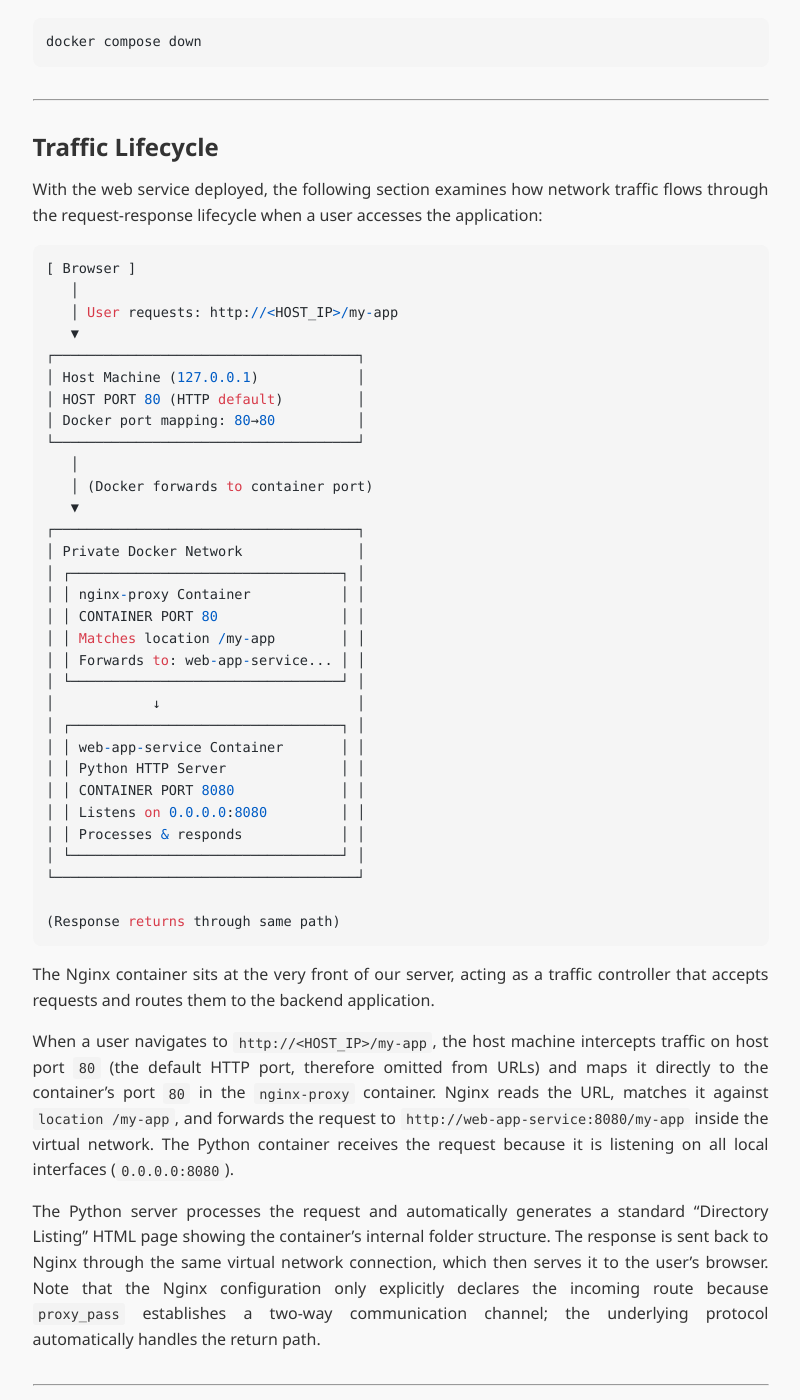
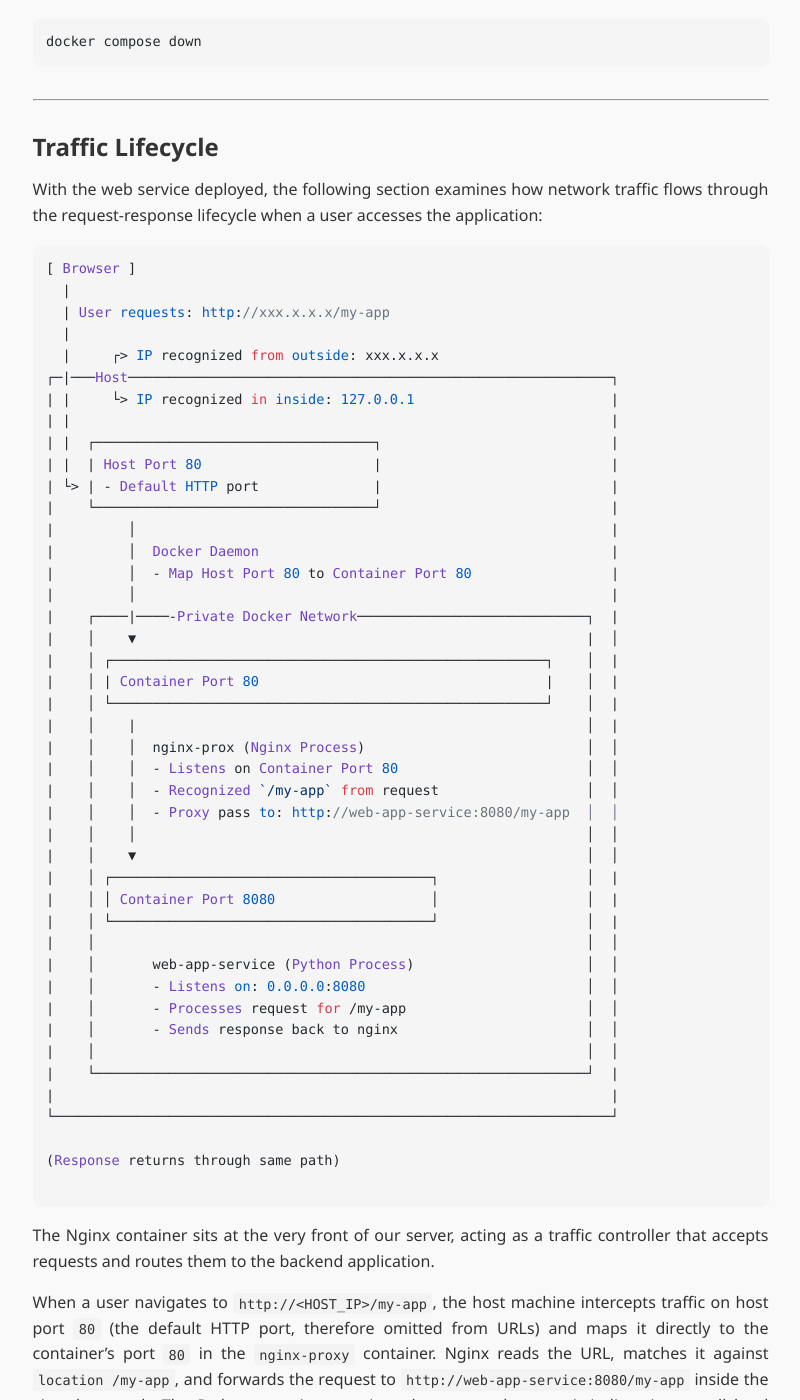
Before and after one commit to wyatthoho/wyatthoho.github.io, a Jekyll site: the page built from _notes/deploying-web-apps-via-nginx-and-docker.md, in a window 1280 px wide and 1400 px high, scrolled down 3448 px. Shown: the whole window, without its empty margins (232-1032 px from the left). Built offline with Jekyll 4.4.1, drawn with Linux system fonts in a browser that asks for light colours; nearby versions of some CDN libraries.

Commit message:
Revise traffic flow diagram for clarity and detail in deployment notes

````diff
--- a/_notes/deploying-web-apps-via-nginx-and-docker.md
+++ b/_notes/deploying-web-apps-via-nginx-and-docker.md
@@ -126,36 +126,48 @@ With the web service deployed, the following section examines how network traffi
 
 ```text
 [ Browser ]
-   │
-   │ User requests: http://<HOST_IP>/my-app
-   ▼
-┌─────────────────────────────────────┐
-│ Host Machine (127.0.0.1)            │
-│ HOST PORT 80 (HTTP default)         │
-│ Docker port mapping: 80→80          │
-└─────────────────────────────────────┘
-   │
-   │ (Docker forwards to container port)
-   ▼
-┌─────────────────────────────────────┐
-│ Private Docker Network              │
-│ ┌─────────────────────────────────┐ │
-│ │ nginx-proxy Container           │ │
-│ │ CONTAINER PORT 80               │ │
-│ │ Matches location /my-app        │ │
-│ │ Forwards to: web-app-service... │ │
-│ └─────────────────────────────────┘ │
-│            ↓                        │
-│ ┌─────────────────────────────────┐ │
-│ │ web-app-service Container       │ │
-│ │ Python HTTP Server              │ │
-│ │ CONTAINER PORT 8080             │ │
-│ │ Listens on 0.0.0.0:8080         │ │
-│ │ Processes & responds            │ │
-│ └─────────────────────────────────┘ │
-└─────────────────────────────────────┘
+  |
+  | User requests: http://xxx.x.x.x/my-app
+  |
+  |     ┌> IP recognized from outside: xxx.x.x.x
+┌─|───Host───────────────────────────────────────────────────────────┐
+| |     └> IP recognized in inside: 127.0.0.1                        |
+| |                                                                  |
+| |  ┌──────────────────────────────────┐                            |
+| |  | Host Port 80                     |                            |
+| └> | - Default HTTP port              |                            |
+|    └──────────────────────────────────┘                            |
+|         │                                                          |
+|         │  Docker Daemon                                           |
+|         │  - Map Host Port 80 to Container Port 80                 |
+|         │                                                          |
+|    ┌────|────-Private Docker Network────────────────────────────┐  |
+|    │    ▼                                                       |  │
+|    │ ┌─────────────────────────────────────────────────────┐    │  |
+|    │ | Container Port 80                                   |    │  |
+|    │ └─────────────────────────────────────────────────────┘    │  |
+|    │    |                                                       │  |
+|    │    │  nginx-prox (Nginx Process)                           │  │
+|    │    │  - Listens on Container Port 80                       │  │
+|    │    │  - Recognized `/my-app` from request                  │  │
+|    │    │  - Proxy pass to: http://web-app-service:8080/my-app  │  │
+|    │    │                                                       │  │
+|    │    ▼                                                       │  │
+|    │ ┌───────────────────────────────────────┐                  │  |
+|    │ │ Container Port 8080                   │                  │  |
+|    │ └───────────────────────────────────────┘                  │  |
+|    │                                                            │  │
+|    │       web-app-service (Python Process)                     │  │
+|    │       - Listens on: 0.0.0.0:8080                           │  │
+|    │       - Processes request for /my-app                      │  │
+|    │       - Sends response back to nginx                       │  │
+|    │                                                            │  │
+|    └────────────────────────────────────────────────────────────┘  |
+|                                                                    |
+└────────────────────────────────────────────────────────────────────┘
 
 (Response returns through same path)
+
 ```
 
 The Nginx container sits at the very front of our server, acting as a traffic controller that accepts requests and routes them to the backend application.
````
